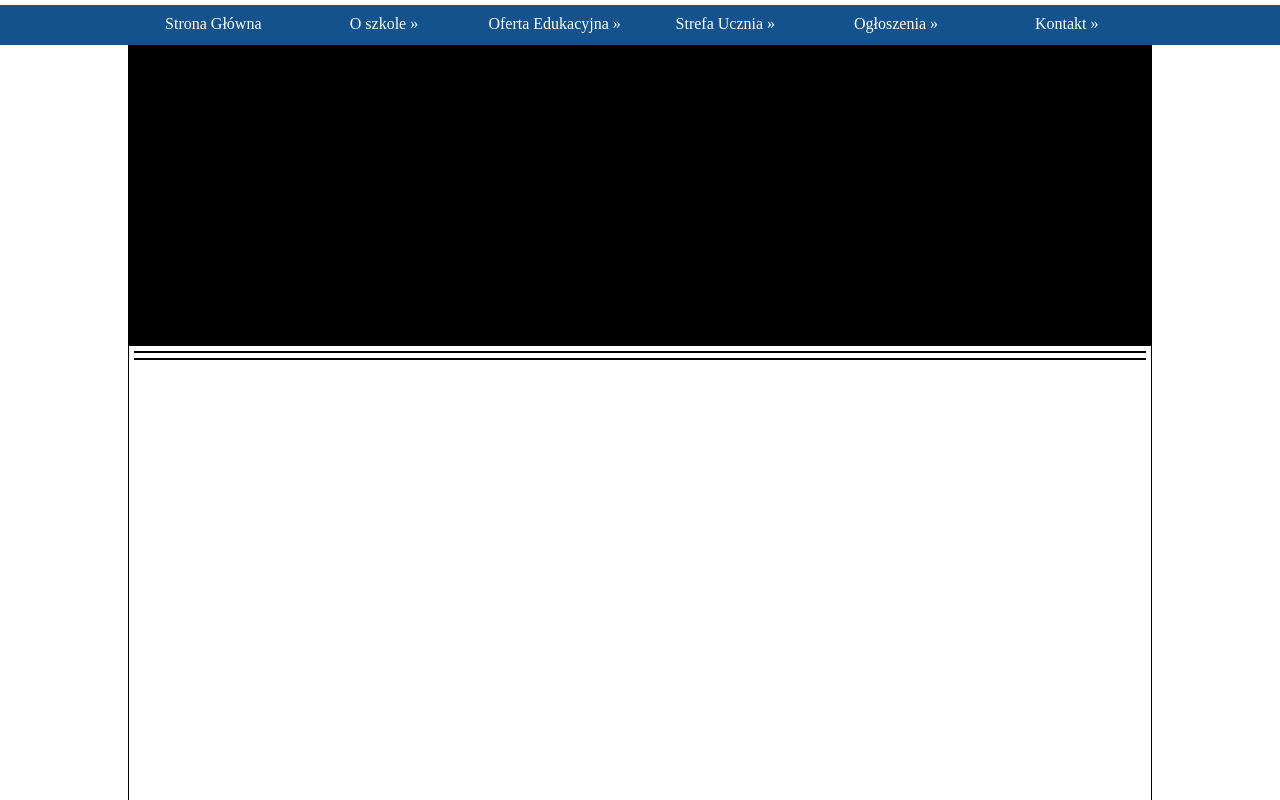
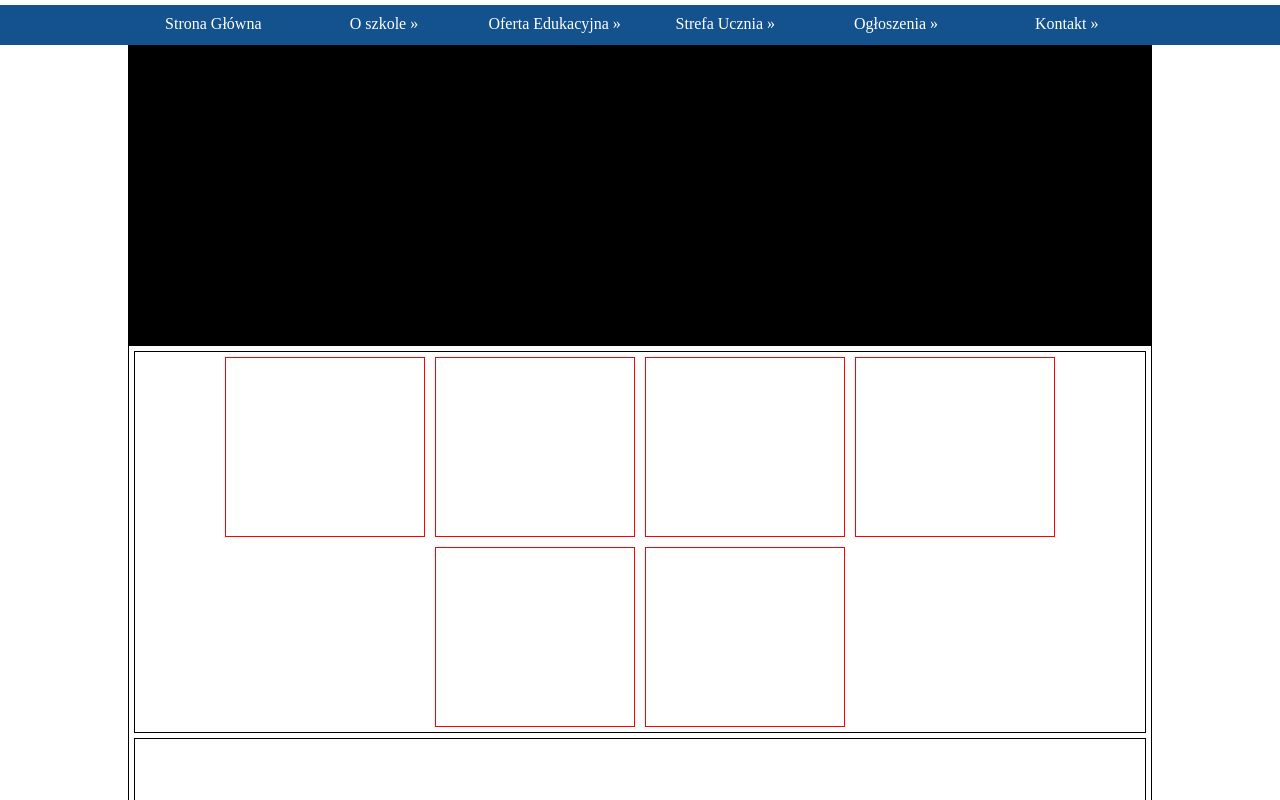
Before and after one commit to Reimster206/StronaProjekt, a plain HTML site: page index.html in a window 1280 px wide. Shown: the top 800 px of the page. Drawn offline with nearby package versions, Linux system fonts and the light colour scheme.

Commit message:
ja jebie ten jeabny kurwa gowno

```diff
--- a/index.html
+++ b/index.html
@@ -87,7 +87,25 @@
     </div>
     <div class="main">
         <div class="kierunki">
+            <div class="kierunek">
 
+            </div>
+            <div class="kierunek">
+
+            </div>
+            <div class="kierunek">
+
+            </div>
+            <div class="kierunek">
+
+            </div>
+            <div class="kierunek">
+
+            </div>
+            <div class="kierunek">
+
+            </div>
+            <div class="czysty"></div>
         </div>                                                                                                     <!--POCZATEK MAINA-->
         <div class="central">
 
--- a/style/style.css
+++ b/style/style.css
@@ -43,7 +43,6 @@ body{
     max-width: 100%;
     top: 0;
     position: sticky;
-
 }
 
 .podnavi{
@@ -169,7 +168,7 @@ body{
 
 /***********KONIEC STYLU NAWIGACJI**************/
 .main{
-    min-height: 800px;
+    height: 800px;
     border: 1px black solid;
     width: 80%;
     margin-left: auto;
@@ -186,9 +185,25 @@ body{
 
 .kierunki{
     width: 100%;
-    height: 25%;
+    min-height: 25%;
     border: solid black 1px;
     margin-bottom: 5px;
+    display: flex;
+    flex-wrap: wrap;
+    justify-content: center;
+}
+
+.kierunek{
+    width: 200px;
+    height: 180px;
+    border: red 1px solid;
+    display: inline;
+    margin: 5px;
+    float: left;
+}
+
+.czysty{
+    clear: both;
 }
 
 /**********KONIEC STYLU MAINA******************/
```
